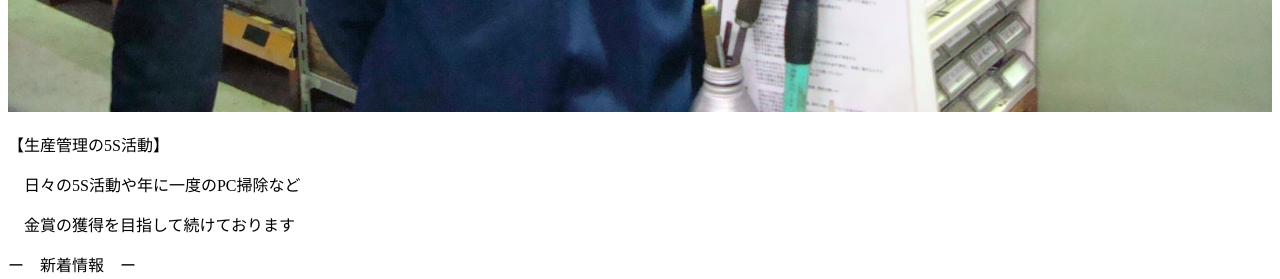
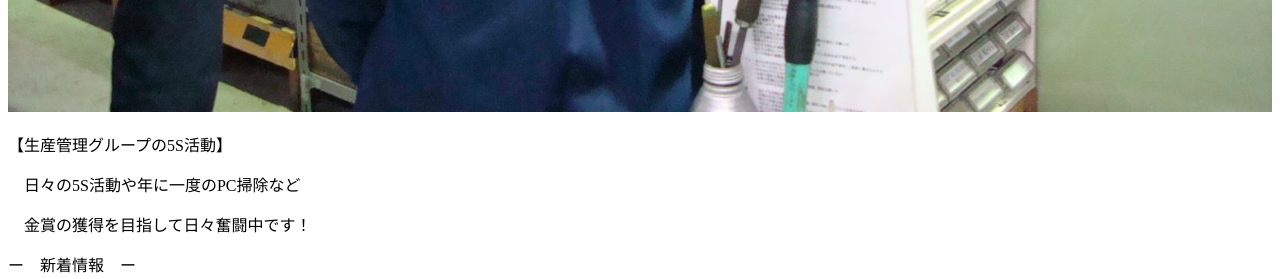
Before and after one commit to tetsu-hira/next-yamamo-farm, a Next.js app: page / in a window 1280 px wide. Shown: the part 1460-1739 px from the top of the page. Built offline with nearby package versions, Linux system fonts and the light colour scheme.

Commit message:
背景色を少し濃くした

```diff
--- a/src/pages/index.tsx
+++ b/src/pages/index.tsx
@@ -36,9 +36,9 @@ type Pros = {
 
 const Home: NextPage = () => {
   const introList: string[] = [
-    '【生産管理の5S活動】',
+    '【生産管理グループの5S活動】',
     '　日々の5S活動や年に一度のPC掃除など',
-    '　金賞の獲得を目指して続けております',
+    '　金賞の獲得を目指して日々奮闘中です！',
   ];
   const introVariants = {
     visible: { opacity: 1, x: 0 },
@@ -201,7 +201,7 @@ const Home: NextPage = () => {
           <motion.div
             initial={{ opacity: 0 }}
             animate={{ opacity: 1 }}
-            transition={{ duration: 2 }}
+            transition={{ duration: 3 }}
           >
             <Image
               src='/top1.jpg'
@@ -213,7 +213,7 @@ const Home: NextPage = () => {
             />
           </motion.div>
           <motion.div
-            className='absolute bottom-4 z-30 sm:left-10 left-3 text-red-400 text-shadow-md sm:min-w-max sm:block'
+            className='absolute bottom-4 z-30 sm:left-10 left-3 text-red-400 text-shadow-lg sm:min-w-max sm:block'
             initial='hidden'
             animate='visible'
             variants={introVariants}
@@ -223,7 +223,7 @@ const Home: NextPage = () => {
                 className='font-bold text-xl sm:text-5xl leading-relaxed'
                 key={index}
                 variants={introVariants}
-                transition={{ duration: 1, delay: index * 0.5 + 1 }}
+                transition={{ duration: 1.5, delay: index * 1 + 1 }}
               >
                 {intro}
               </motion.p>
@@ -231,11 +231,11 @@ const Home: NextPage = () => {
           </motion.div>
         </div>
         <motion.div
-          className='mt-16 shadow bg-white'
+          className='mt-14 shadow bg-white'
           initial={{ y: -300, opacity: 0 }}
           animate={{ y: [-300, 0, 0], opacity: 1 }}
           // variants={variants}
-          transition={{ duration: 2, times: [0, 0.5, 1] }}
+          transition={{ duration: 3, times: [0, 0.5, 1] }}
         >
           <div className='sm:py-4 py-3 sm:text-xl text-center border-b'>ー　新着情報　ー</div>
           <div className=''>
```
Also changed, not shown: tailwind.config.js (+5 -5 lines).
